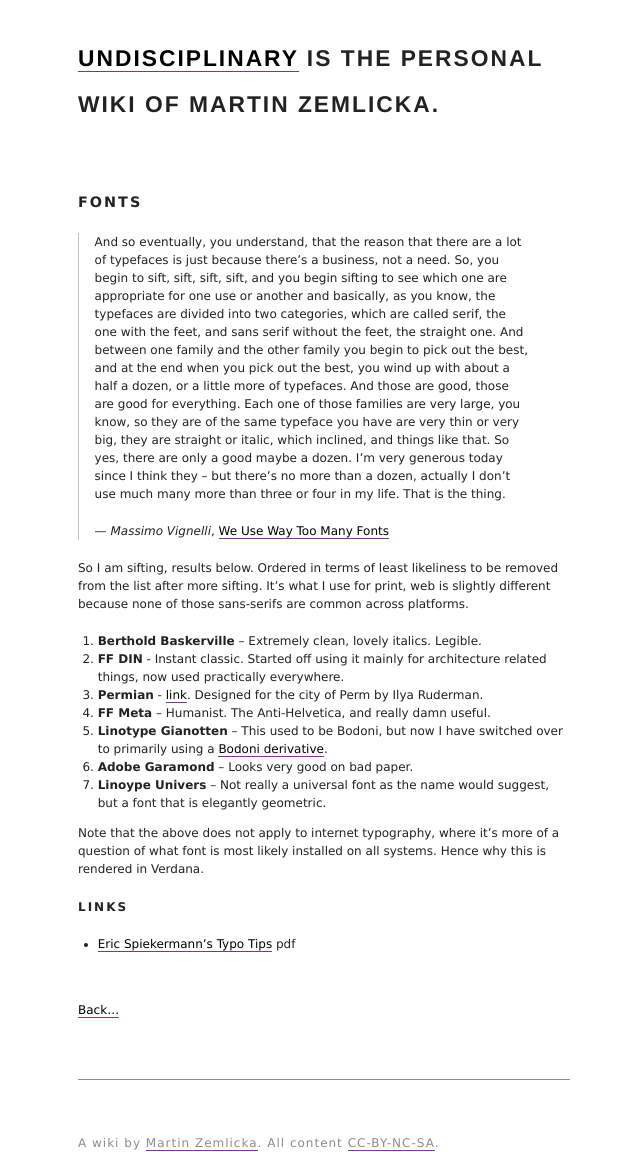
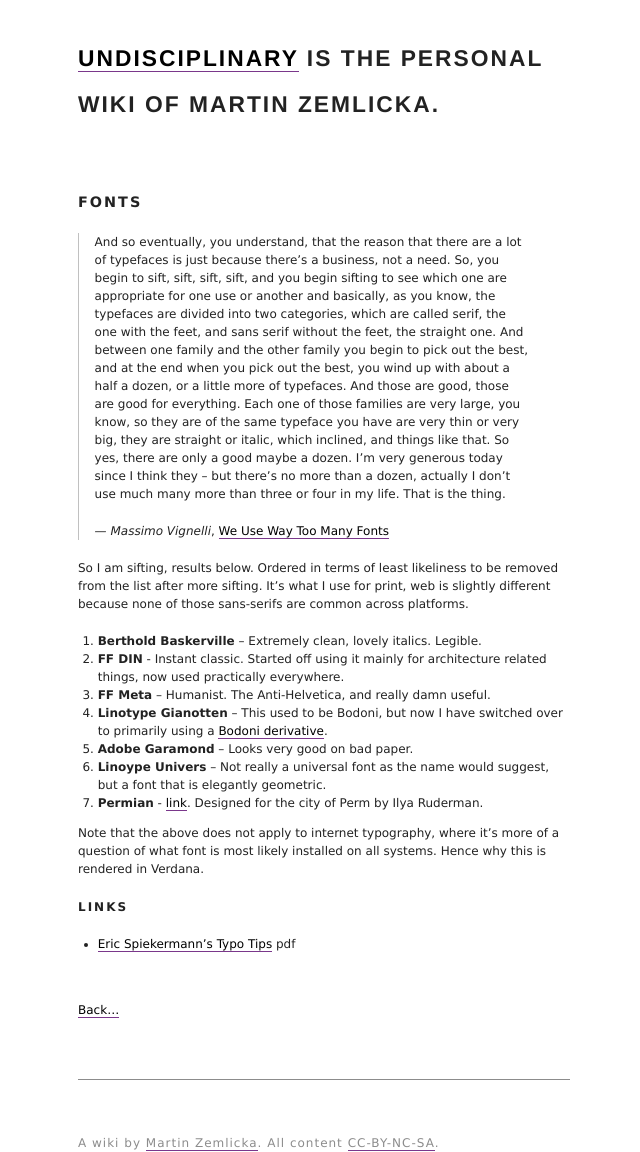
Before and after one commit to zmlka/undisciplinary, a Jekyll site: the page built from fonts.md, in a window 1280 px wide. Shown: the whole page, without its empty margins (316-956 px from the left). Built offline with Jekyll 4.4.1, drawn with Linux system fonts in a browser that asks for light colours.

```diff
--- a/fonts.md
+++ b/fonts.md
@@ -31,14 +31,14 @@
 3. **Berthold Baskerville** – Extremely clean, lovely italics. Legible.
 3. **FF DIN** - Instant classic. Started off using it mainly for architecture
    related things, now used practically everywhere.
-2. **Permian** - [link](http://permian.design.ru/). Designed for the city of
-   Perm by Ilya Ruderman.
 3. **FF Meta** – Humanist. The Anti-Helvetica, and really damn useful.
 1. **Linotype Gianotten** – This used to be Bodoni, but now I have switched
    over to primarily using a [Bodoni derivative](http://www.linotype.com/1046/linotypegianotten-family.html).
 2. **Adobe Garamond** – Looks very good on bad paper.
 5. **Linoype Univers** – Not really a universal font as the name would suggest,
    but a font that is elegantly geometric.
+2. **Permian** - [link](http://permian.design.ru/). Designed for the city of
+   Perm by Ilya Ruderman.
 
 Note that the above does not apply to internet typography, where it's more of a
 question of what font is most likely installed on all systems. Hence why this
```
Also changed, not shown: read_architecture.md (+2 -2 lines), img/oral.history.architecture.jpg (added), img/talkin.architecture.jpg (added).
